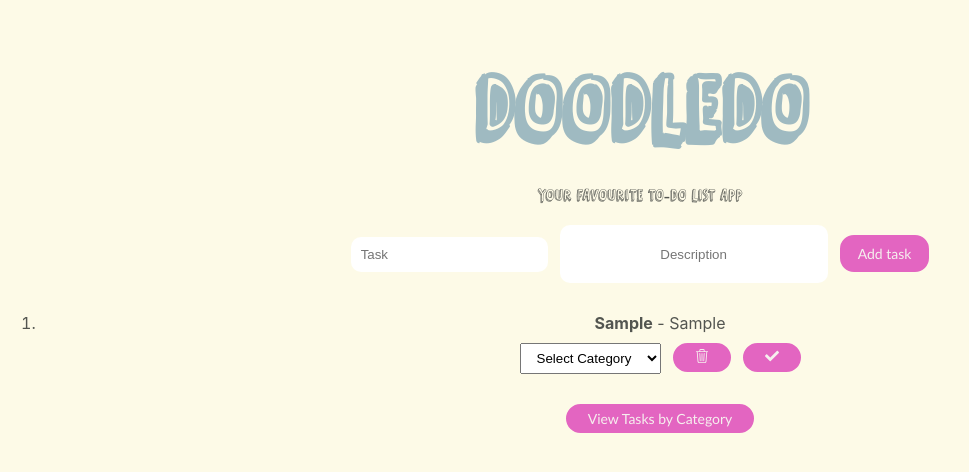
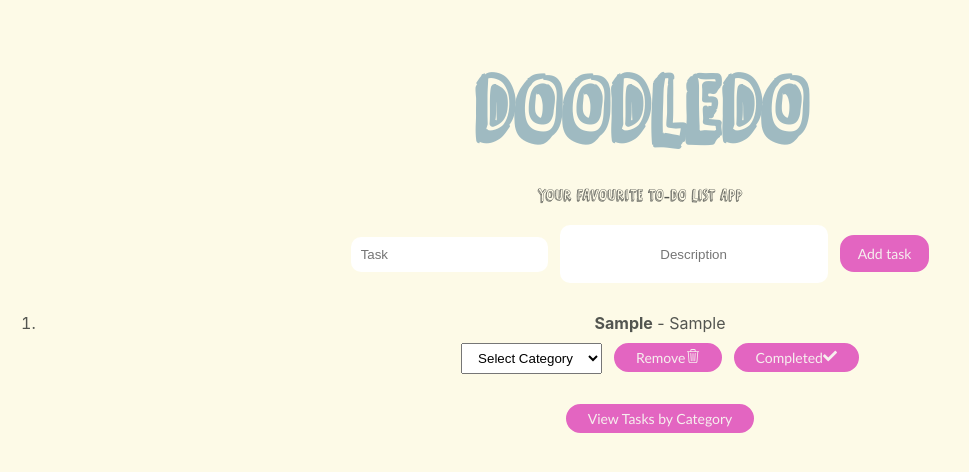
Before and after one commit to Ona0nline/react-to-do, a React (Create React App) app: page / in a window 1280 px wide. Both pictures are taken after typing "Sample", "Sample" into the empty fields and a click on the input "Add task". Shown: the top 472 px of the page, without its empty margins (0-969 px from the left). Built offline with nearby package versions, Linux system fonts and the light colour scheme.

Commit message:
User interface

```diff
--- a/src/ToDo.css
+++ b/src/ToDo.css
@@ -171,7 +171,7 @@ select{
     li {
       margin-top: 30px;
       color: var(--Snow);
-      transform: translateX(-50px);
+      /* transform: translateX(-50px); */
     }
 
     .buttonsDiv{
--- a/src/ToDo.js
+++ b/src/ToDo.js
@@ -140,8 +140,8 @@ function toggleComplete(index) {
             <option value="should">I Should</option>
             <option value="must">I Must</option>
           </select>
-        <button onClick={getHandleRemove(index)} className="removeBtn"><Remove/></button>
-        <button onClick={() => toggleComplete(index)} className="completeBtn"><Check/></button>
+        <button onClick={getHandleRemove(index)} className="removeBtn">Remove<Remove/></button>
+        <button onClick={() => toggleComplete(index)} className="completeBtn">Completed<Check/></button>
                 </div>
 
               </li>
@@ -157,7 +157,7 @@ function toggleComplete(index) {
         <div className="container">
           <div className="row">
             <div className="col-md-3">
-              <ViewTasks className="could" title="I Could (Tasks you could do but don't have to)" tasks={could || []} />
+              <ViewTasks title="I Could (Tasks you could do but don't have to)" tasks={could || []} />
             </div>
             <div className="col-md-3">
               <ViewTasks title="I Should (Tasks you should probably do and it will be bad if you don't)" tasks={should || []} />
```
